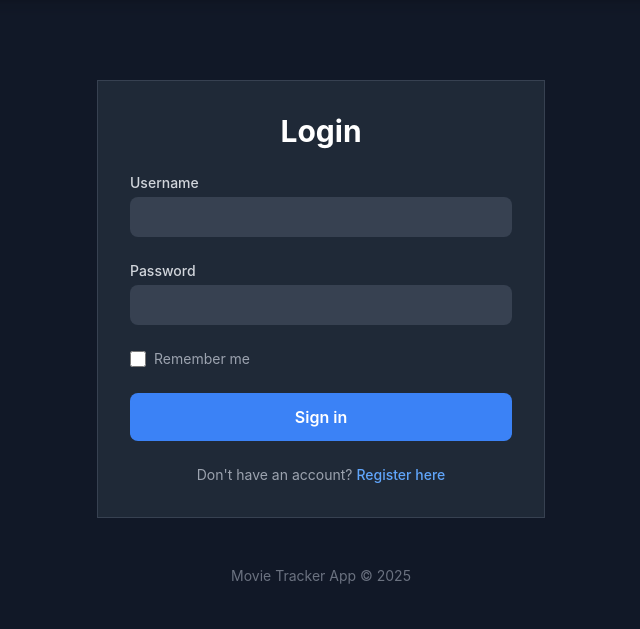
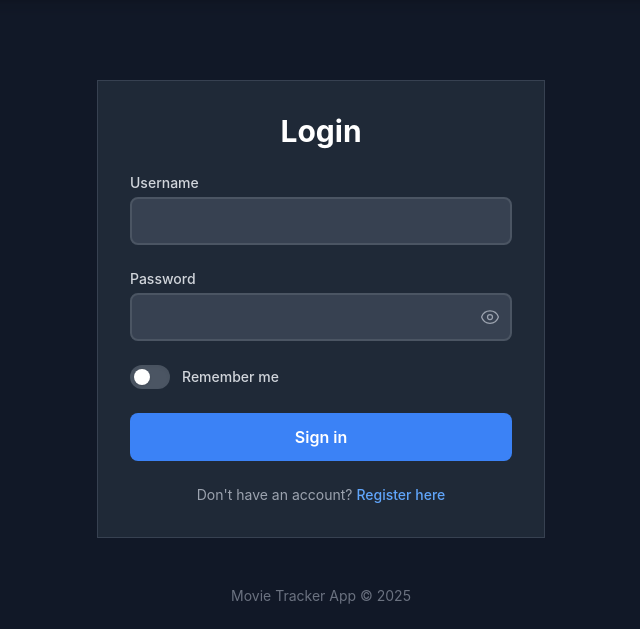
Before and after one commit to Topfpflanze21/watchlist, a Flask app: page /login in a window 1280 px wide. Shown: the part 74-703 px from the top of the page, without its empty margins (319-959 px from the left). Run offline with Flask 3, Linux system fonts and the light colour scheme; some libraries are stand-ins or nearby versions; some web fonts are replaced.

Commit message:
Fixed bug delting account and impoved login and register

```diff
--- a/app/routes.py
+++ b/app/routes.py
@@ -433,9 +433,10 @@ def clear_watchlist():
 @bp.route('/delete_account', methods=['POST'])
 @login_required
 def delete_account():
-    user_to_delete = current_user
+    user_id_to_delete = current_user.id
+    user_username_to_delete = current_user.username
     logout_user()
-    if data_manager.delete_user(user_to_delete.id):
-        return jsonify({'status': 'success', 'message': f'Account "{user_to_delete.username}" has been permanently deleted.', 'redirect': url_for('main.index')})
+    if data_manager.delete_user(user_id_to_delete):
+        return jsonify({'status': 'success', 'message': f'Account "{user_username_to_delete}" has been permanently deleted.', 'redirect': url_for('main.index')})
     else:
         return jsonify({'status': 'error', 'message': 'There was an error deleting your account.'})
--- a/app/templates/login.html
+++ b/app/templates/login.html
@@ -7,17 +7,27 @@
         <form id="login-form" class="space-y-6">
             <div>
                 <label for="username" class="block text-sm font-medium text-gray-300 mb-1">Username</label>
-                <input type="text" name="username" id="username" class="w-full bg-gray-700 border-gray-600 rounded-lg p-2 text-white focus:ring-blue-500 focus:border-blue-500" required>
+                <input type="text" name="username" id="username" class="w-full bg-gray-700 border-2 border-gray-600 rounded-lg p-2.5 text-white focus:ring-blue-500 focus:border-blue-500 transition-colors" required>
             </div>
             <div>
                 <label for="password" class="block text-sm font-medium text-gray-300 mb-1">Password</label>
-                <input type="password" name="password" id="password" class="w-full bg-gray-700 border-gray-600 rounded-lg p-2 text-white focus:ring-blue-500 focus:border-blue-500" required>
+                <div class="relative">
+                    <input type="password" name="password" id="password" class="w-full bg-gray-700 border-2 border-gray-600 rounded-lg p-2.5 pr-10 text-white focus:ring-blue-500 focus:border-blue-500 transition-colors" required>
+                    <button type="button" class="password-toggle absolute inset-y-0 right-0 flex items-center px-3 text-gray-400 hover:text-white">
+                        <svg class="eye-icon h-5 w-5" xmlns="http://www.w3.org/2000/svg" fill="none" viewBox="0 0 24 24" stroke-width="1.5" stroke="currentColor"><path stroke-linecap="round" stroke-linejoin="round" d="M2.036 12.322a1.012 1.012 0 010-.639C3.423 7.51 7.36 4.5 12 4.5c4.638 0 8.573 3.007 9.963 7.178.07.207.07.431 0 .639C20.577 16.49 16.64 19.5 12 19.5c-4.638 0-8.573-3.007-9.963-7.178z" /><path stroke-linecap="round" stroke-linejoin="round" d="M15 12a3 3 0 11-6 0 3 3 0 016 0z" /></svg>
+                        <svg class="eye-off-icon h-5 w-5 hidden" xmlns="http://www.w3.org/2000/svg" fill="none" viewBox="0 0 24 24" stroke-width="1.5" stroke="currentColor"><path stroke-linecap="round" stroke-linejoin="round" d="M3.98 8.223A10.477 10.477 0 001.934 12C3.226 16.338 7.244 19.5 12 19.5c.993 0 1.953-.138 2.863-.395M6.228 6.228A10.45 10.45 0 0112 4.5c4.756 0 8.773 3.162 10.065 7.498a10.523 10.523 0 01-4.293 5.774M6.228 6.228L3 3m3.228 3.228l3.65 3.65m7.894 7.894L21 21m-3.228-3.228l-3.65-3.65m0 0a3 3 0 10-4.243-4.243m4.243 4.243l-4.243-4.243" /></svg>
+                    </button>
+                </div>
             </div>
             <div class="flex items-center justify-between">
-                <div class="flex items-center">
-                    <input id="remember" name="remember" type="checkbox" class="h-4 w-4 rounded border-gray-300 text-blue-600 focus:ring-blue-600">
-                    <label for="remember" class="ml-2 block text-sm text-gray-400">Remember me</label>
-                </div>
+                <label for="remember" class="flex items-center cursor-pointer select-none">
+                    <div class="relative">
+                        <input id="remember" name="remember" type="checkbox" class="sr-only peer">
+                        <div class="w-10 h-6 bg-gray-600 rounded-full shadow-inner peer-checked:bg-blue-600 transition-colors"></div>
+                        <div class="absolute top-1 left-1 w-4 h-4 bg-white rounded-full shadow transition-transform transform peer-checked:translate-x-4"></div>
+                    </div>
+                    <span class="ml-3 text-sm font-medium text-gray-300">Remember me</span>
+                </label>
             </div>
             <div>
                 <button type="submit" class="w-full btn">Sign in</button>
@@ -31,6 +41,22 @@
 
 <script>
 document.addEventListener('DOMContentLoaded', () => {
+    // --- Password Visibility Toggle ---
+    document.querySelectorAll('.password-toggle').forEach(button => {
+        button.addEventListener('click', () => {
+            const container = button.closest('.relative');
+            const input = container.querySelector('input');
+            const eyeIcon = container.querySelector('.eye-icon');
+            const eyeOffIcon = container.querySelector('.eye-off-icon');
+            const isPassword = input.type === 'password';
+
+            input.type = isPassword ? 'text' : 'password';
+            eyeIcon.classList.toggle('hidden', isPassword);
+            eyeOffIcon.classList.toggle('hidden', !isPassword);
+        });
+    });
+
+    // --- Form Submission ---
     const form = document.getElementById('login-form');
     form.addEventListener('submit', async (e) => {
         e.preventDefault();
```
Also changed, not shown: app/templates/register.html (+24 -2 lines).
